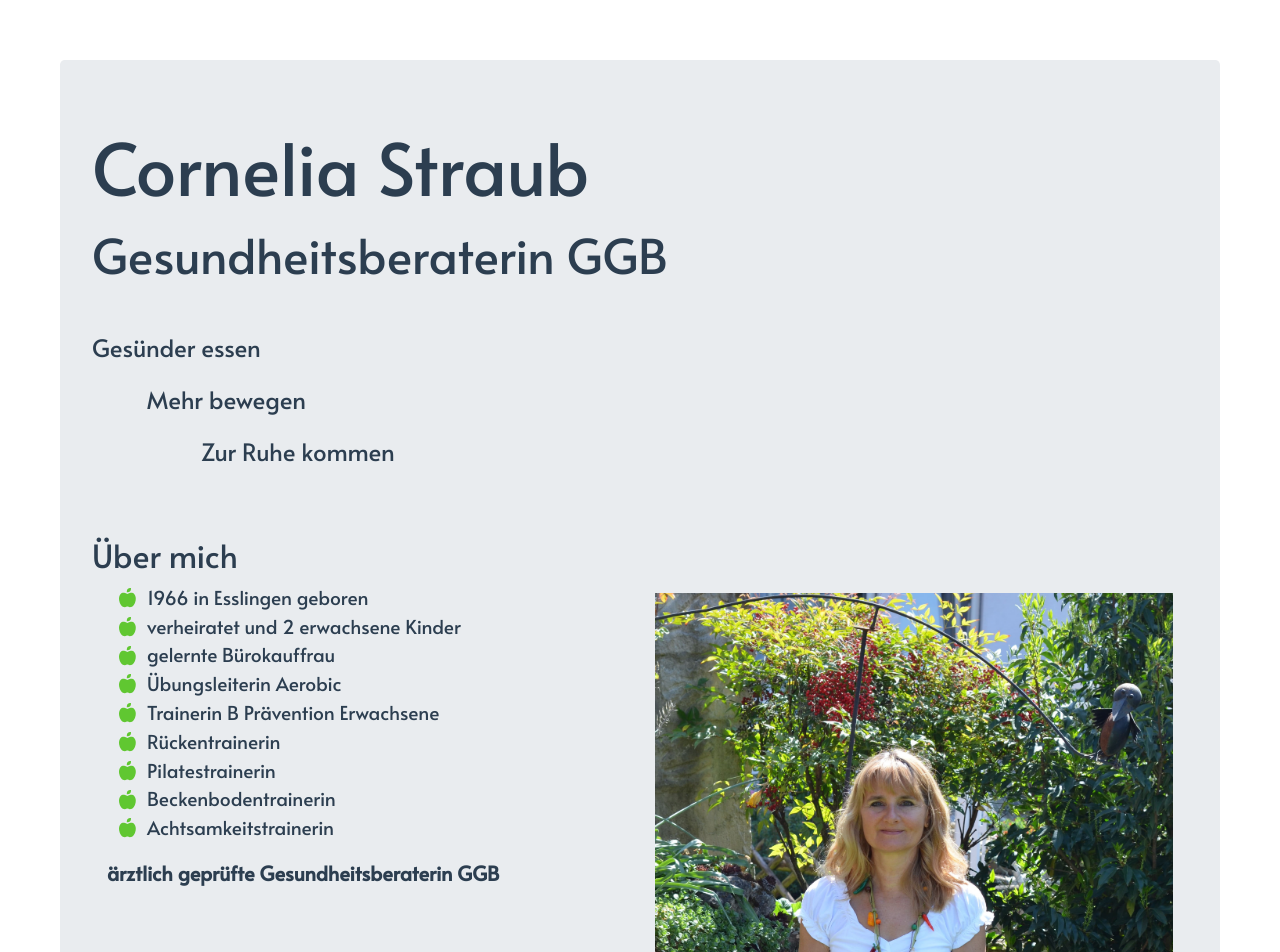
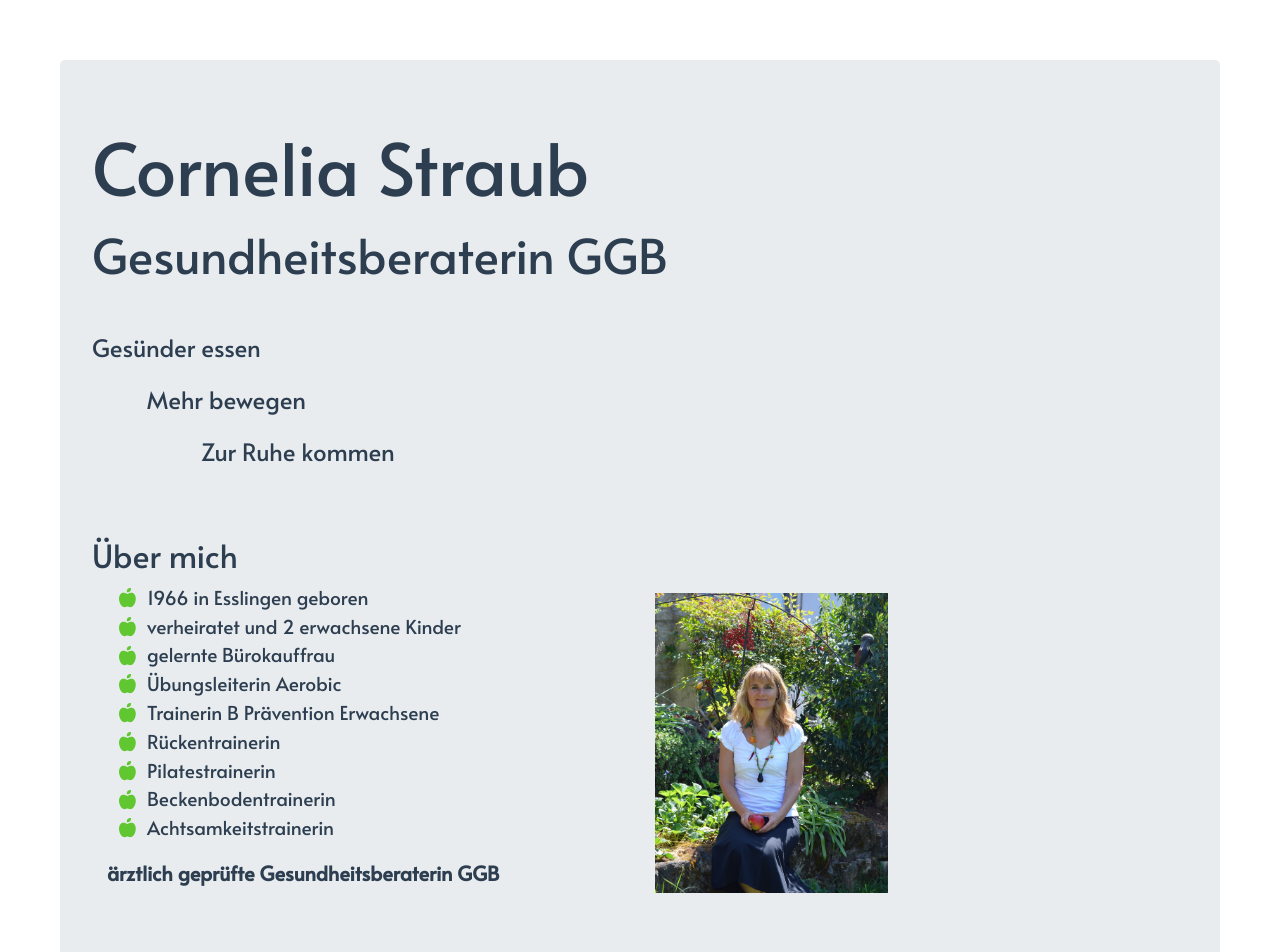
Before and after one commit to itmr-dev/gesundheitsberaterin-esslingen.de, a Vue app: page / in a window 1280 px wide. Shown: the top 952 px of the page. Built offline with nearby package versions, Linux system fonts and the light colour scheme.

Commit message:
changed image sizing

```diff
--- a/src/App.vue
+++ b/src/App.vue
@@ -41,7 +41,7 @@
               <p class="text" style="font-weight: 800;">ärztlich geprüfte Gesundheitsberaterin GGB</p>
             </b-col>
             <b-col>
-              <b-img src="./assets/imgs/conny.jpg" fluid alt="Cornelia Straub" style="padding-top: 10px;" />
+              <b-img src="./assets/imgs/conny.jpg" fluid alt="Cornelia Straub" style="padding-top: 10px; max-height: 30ch; width: auto;" />
             </b-col>
           </b-row>
 
```
